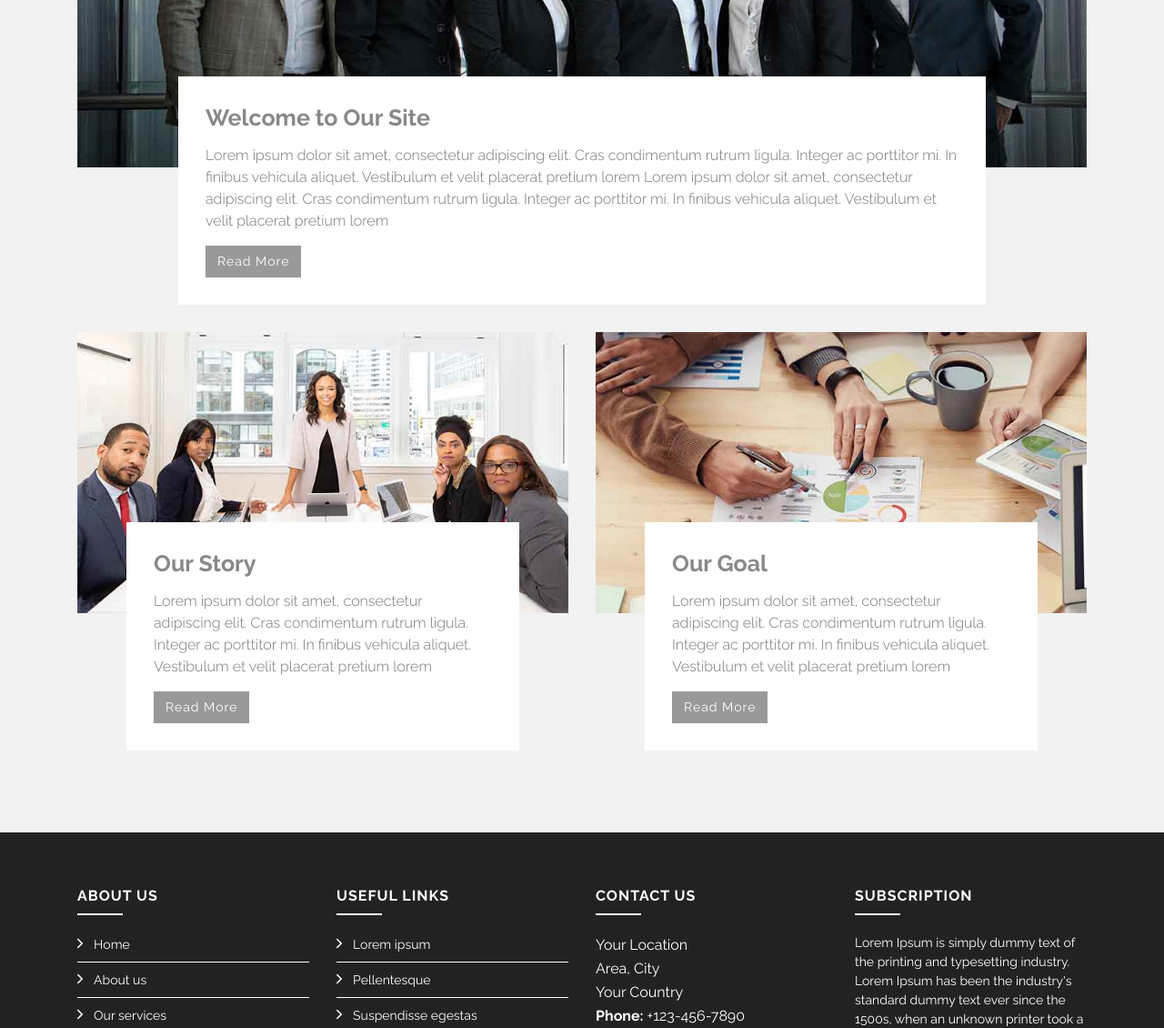
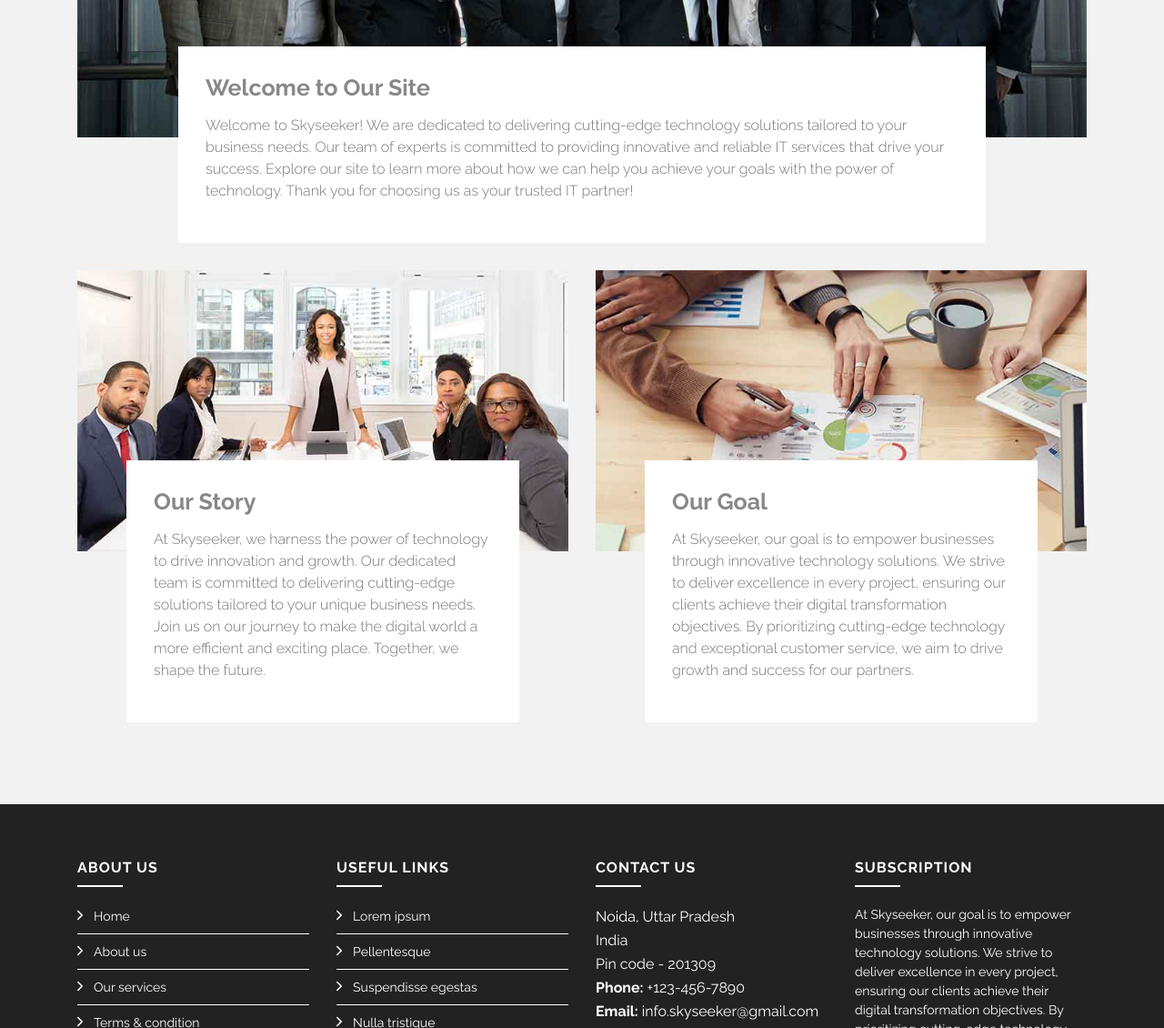
Before and after one commit to Anjaligangwar4455/website, a plain HTML site: page about.html in a window 1280 px wide. Shown: the part 610-1740 px from the top of the page at 91% size. Drawn offline with Linux system fonts and the light colour scheme.

Commit message:
Update about.html

```diff
--- a/about.html
+++ b/about.html
@@ -66,7 +66,7 @@
                 <div class="section-header">
                     <h2>About Us</h2>
                     <p>
-                        Lorem ipsum dolor sit amet, consectetur adipiscing elit. Pellentesque ac lacus eget nunc imperdiet
+                        Delivering innovative IT solutions that drive business success.
                     </p>
                 </div>
 
@@ -78,9 +78,13 @@
                         <div class="about-content">
                             <h2>Welcome to Our Site</h2>
                             <p>
-                                Lorem ipsum dolor sit amet, consectetur adipiscing elit. Cras condimentum rutrum ligula. Integer ac porttitor mi. In finibus vehicula aliquet. Vestibulum et velit placerat pretium lorem Lorem ipsum dolor sit amet, consectetur adipiscing elit. Cras condimentum rutrum ligula. Integer ac porttitor mi. In finibus vehicula aliquet. Vestibulum et velit placerat pretium lorem
+                                Welcome to Skyseeker! We are dedicated to delivering cutting-edge technology
+                                solutions tailored to your business needs. Our team of experts is committed to providing
+                                innovative and reliable IT services that drive your success. Explore our site to learn more
+                                about how we can help you achieve your goals with the power of technology. Thank you for
+                                choosing us as your trusted IT partner!
                             </p>
-                            <a class="btn" href="#">Read More</a>
+
                         </div>
                     </div>
                 </div>
@@ -93,9 +97,12 @@
                         <div class="about-content">
                             <h2>Our Story</h2>
                             <p>
-                                Lorem ipsum dolor sit amet, consectetur adipiscing elit. Cras condimentum rutrum ligula. Integer ac porttitor mi. In finibus vehicula aliquet. Vestibulum et velit placerat pretium lorem
+                                At Skyseeker, we harness the power of technology to drive innovation and
+                                growth. Our dedicated team is committed to delivering cutting-edge solutions tailored to
+                                your unique business needs. Join us on our journey to make the digital world a more
+                                efficient and exciting place. Together, we shape the future.
                             </p>
-                            <a class="btn" href="#">Read More</a>
+
                         </div>
                     </div>
                     <div class="col-md-6">
@@ -105,9 +112,12 @@
                         <div class="about-content">
                             <h2>Our Goal</h2>
                             <p>
-                                Lorem ipsum dolor sit amet, consectetur adipiscing elit. Cras condimentum rutrum ligula. Integer ac porttitor mi. In finibus vehicula aliquet. Vestibulum et velit placerat pretium lorem
+                                At Skyseeker, our goal is to empower businesses through innovative technology
+                                solutions. We strive to deliver excellence in every project, ensuring our clients achieve
+                                their digital transformation objectives. By prioritizing cutting-edge technology and
+                                exceptional customer service, we aim to drive growth and success for our partners.
                             </p>
-                            <a class="btn" href="#">Read More</a>
+
                         </div>
                     </div>
                 </div>
@@ -145,11 +155,11 @@
                         <div class="col-lg-3 col-md-6 footer-contact">
                             <h4>Contact Us</h4>
                             <p>
-                                Your Location<br>
-                                Area, City<br>
-                                Your Country <br>
+                                Noida, Uttar Pradesh<br>
+                                India<br>
+                                Pin code - 201309<br>
                                 <strong>Phone:</strong> +123-456-7890<br>
-                                <strong>Email:</strong> info@example.com<br>
+                                <strong>Email:</strong> info.skyseeker@gmail.com<br>
                             </p>
 
                             <div class="social-links">
@@ -164,7 +174,10 @@
 
                         <div class="col-lg-3 col-md-6 footer-newsletter">
                             <h4>Subscription</h4>
-                            <p>Lorem Ipsum is simply dummy text of the printing and typesetting industry. Lorem Ipsum has been the industry's standard dummy text ever since the 1500s, when an unknown printer took a galley of type.</p>
+                            <p>At Skyseeker, our goal is to empower businesses through innovative technology
+                                solutions. We strive to deliver excellence in every project, ensuring our clients achieve
+                                their digital transformation objectives. By prioritizing cutting-edge technology and
+                                exceptional customer service, we aim to drive growth and success for our partners.</p>
                             <form action="" method="post">
                                 <input type="email" name="email"><input type="submit"  value="Subscribe">
                             </form>
```
